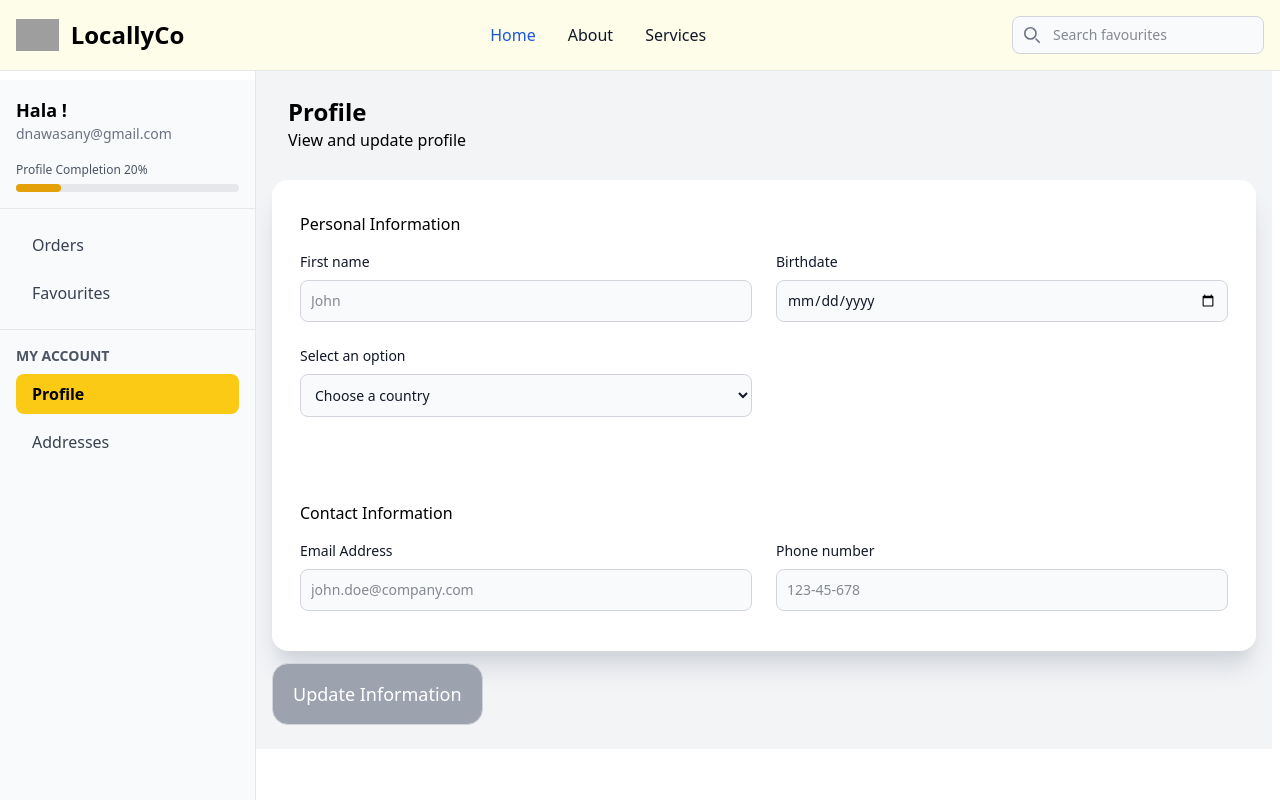
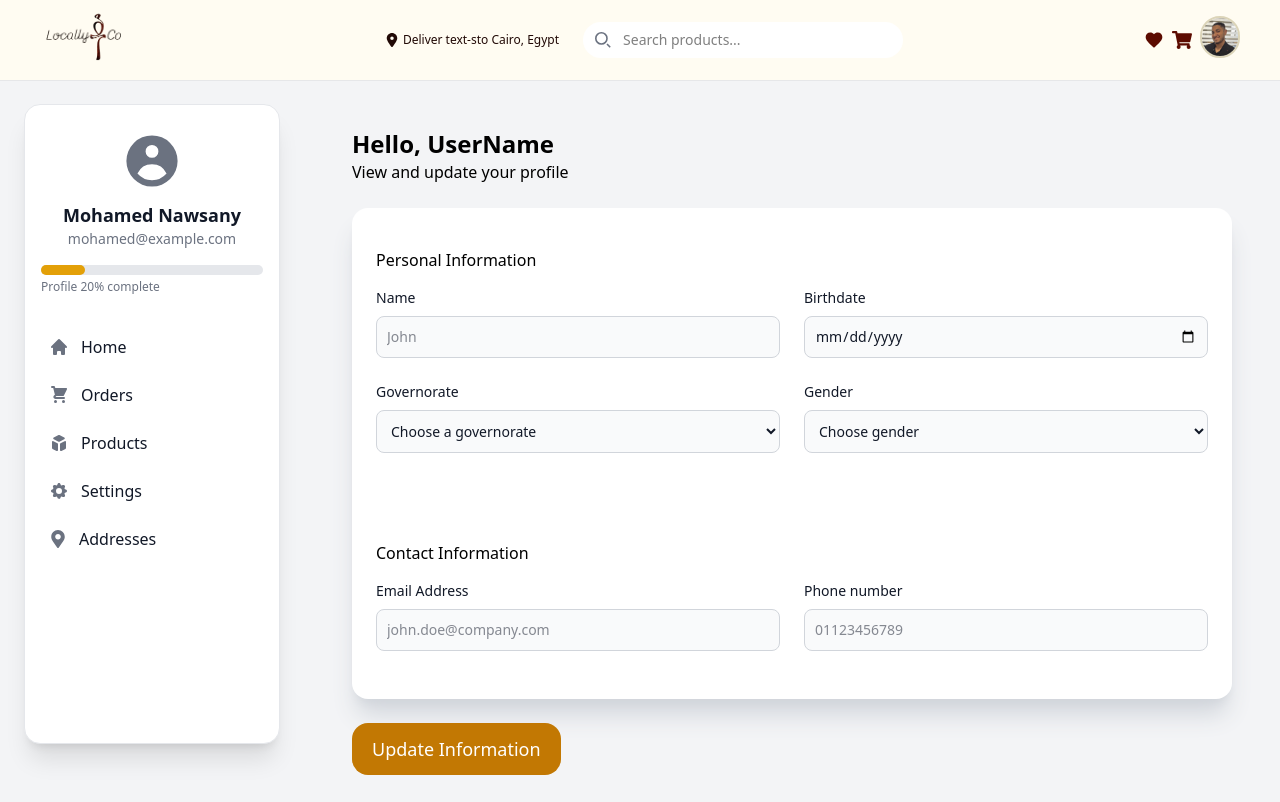
Before and after one commit to mohamedmohab619/locallyCo, a Next.js app: page /profile in a window 1280 px wide. Shown: the top 802 px of the page. Built offline with nearby package versions, Linux system fonts and the light colour scheme; grey boxes are pictures that could not be loaded.

Commit message:
My profile

```diff
--- a/app/components/Sidebar.jsx
+++ b/app/components/Sidebar.jsx
@@ -1,87 +1,102 @@
 "use client";
-import React from "react";
+
+import React, { useEffect } from "react";
 import Link from "next/link";
-import { usePathname } from "next/navigation";
+import { initFlowbite } from "flowbite";
+import { FaMapMarkerAlt } from "react-icons/fa";
+import {
+  HiHome,
+  HiShoppingCart,
+  HiCube,
+  HiCog,
+  HiUserCircle,
+} from "react-icons/hi";
 
-const Sidebar = () => {
-  const pathname = usePathname();
+export default function Sidebar() {
+  useEffect(() => {
+    initFlowbite();
+  }, []);
+
+  // You can pass user data dynamically later instead of hardcoding
+  const user = {
+    name: "Mohamed Nawsany",
+    email: "mohamed@example.com",
+    progress: 20,
+  };
+
+  const navItems = [
+    { href: "/", label: "Home", icon: <HiHome className="w-5 h-5" /> },
+    {
+      href: "/orders",
+      label: "Orders",
+      icon: <HiShoppingCart className="w-5 h-5" />,
+    },
+    {
+      href: "/products",
+      label: "Products",
+      icon: <HiCube className="w-5 h-5" />,
+    },
+    {
+      href: "/settings",
+      label: "Settings",
+      icon: <HiCog className="w-5 h-5" />,
+    },
+    {
+      href: "/addresses",
+      label: "Addresses",
+      icon: <FaMapMarkerAlt className="text-lg" />,
+    },
+  ];
 
   return (
+    <div className="flex justify-start px-6 py-6">
 <aside
-      className="fixed top-20 left-0 h-[calc(100vh-80px)] w-64 bg-gray-50 border-r border-gray-200"
+  className="w-64 max-h-[80vh] overflow-y-auto bg-white border border-gray-200
+             rounded-2xl shadow-xl dark:bg-gray-800 dark:border-gray-700"
 >
-      {/* Profile Box */}
-      <div className="p-4 border-b border-gray-200">
-        <h3 className="text-lg font-semibold">Hala !</h3>
-        <p className="text-sm text-gray-500">dnawasany@gmail.com</p>
-        <div className="mt-3">
-          <span className="text-xs text-gray-600">Profile Completion 20%</span>
-          <div className="w-full bg-gray-200 rounded-full h-2 mt-1">
-            <div className="bg-yellow-400 h-2 rounded-full w-1/5"></div>
+        <div className="h-full px-4 py-6 overflow-y-auto">
+          {/* User Info Section */}
+          <div className="flex flex-col items-center mb-8">
+            <HiUserCircle className="w-16 h-16 text-gray-500 mb-2" />
+            <h2 className="text-lg font-semibold text-gray-900 dark:text-white">
+              {user.name}
+            </h2>
+            <p className="text-sm text-gray-500 dark:text-gray-400">
+              {user.email}
+            </p>
+            {/* Progress Bar */}
+            <div className="w-full mt-4">
+              <div className="w-full bg-gray-200 rounded-full h-2.5 dark:bg-gray-700">
+                <div
+                  className="bg-yellow-400 h-2.5 rounded-full"
+                  style={{ width: `${user.progress}%` }}
+                ></div>
               </div>
+              <p className="text-xs text-gray-500 mt-1">
+                Profile {user.progress}% complete
+              </p>
             </div>
           </div>
 
-      {/* Menu */}
-      <ul className="p-4 space-y-2">
-        <li>
+          {/* Navigation */}
+          <ul className="space-y-2 font-medium">
+            {navItems.map((item, index) => (
+              <li key={index}>
                   <Link
-            href="/orders"
-            className={`block px-4 py-2 rounded-lg transition ${
-              pathname === "/orders"
-                ? "bg-yellow-300 text-black font-semibold"
-                : "hover:bg-gray-100 text-gray-700"
-            }`}
+        href={item.href}
+        className="flex items-center p-2 text-gray-900 rounded-lg
+                   dark:text-white hover:bg-[#9F580A] hover:text-white group"
       >
-            Orders
+                  <span className="text-gray-500 dark:text-gray-300">
+                    {item.icon}
+                  </span>
+                  <span className="ms-3">{item.label}</span>
                 </Link>
               </li>
-        <li>
-          <Link
-            href="/wishlist"
-            className={`block px-4 py-2 rounded-lg transition ${
-              pathname === "/wishlist"
-                ? "bg-yellow-300 text-black font-semibold"
-                : "hover:bg-gray-100 text-gray-700"
-            }`}
-          >
-            Favourites
-          </Link>
-        </li>
-      </ul>
-
-      {/* Account Section */}
-      <div className="p-4 border-t border-gray-200">
-        <h4 className="text-sm font-bold text-gray-600 mb-2">MY ACCOUNT</h4>
-        <ul className="space-y-2">
-          <li>
-            <Link
-              href="/profile"
-              className={`block px-4 py-2 rounded-lg transition ${
-                pathname === "/profile"
-                  ? "bg-yellow-300 text-black font-semibold"
-                  : "hover:bg-gray-100 text-gray-700"
-              }`}
-            >
-              Profile
-            </Link>
-          </li>
-          <li>
-            <Link
-              href="/addresses"
-              className={`block px-4 py-2 rounded-lg transition ${
-                pathname === "/addresses"
-                  ? "bg-yellow-300 text-black font-semibold"
-                  : "hover:bg-gray-100 text-gray-700"
-              }`}
-            >
-              Addresses
-            </Link>
-          </li>
+            ))}
           </ul>
         </div>
       </aside>
+    </div>
   );
-};
-
-export default Sidebar;
+}
--- a/app/profile/ProfileInfo.tsx
+++ b/app/profile/ProfileInfo.tsx
@@ -1,106 +1,248 @@
 "use client";
 
-import Sidebar from "../components/Sidebar"; // adjust path if needed
+import React, { useState } from "react";
 
 export default function ProfileInfo() {
+  const [formData, setFormData] = useState({
+    first_name: "",
+    birthdate: "",
+    governorate: "",
+    gender: "",
+    email: "",
+    phone: "",
+  });
+
+  const [errors, setErrors] = useState({
+    first_name: "",
+    birthdate: "",
+    email: "",
+    phone: "",
+  });
+
+  // Validation functions
+  const validateName = (name: string) => {
+    if (!/^[A-Za-z\s]+$/.test(name)) {
+      return "Name must only contain letters and spaces";
+    }
+    return "";
+  };
+
+  const validateEmail = (email: string) => {
+    if (!/^[^\s@]+@[^\s@]+\.[^\s@]+$/.test(email)) {
+      return "Invalid email format";
+    }
+    return "";
+  };
+
+  const validatePhone = (phone: string) => {
+    if (!/^(010|011|012|015)\d{8}$/.test(phone)) {
+      return "Phone must start with 010, 011, 012, or 015 and be 11 digits";
+    }
+    return "";
+  };
+
+  const validateBirthdate = (birthdate: string) => {
+    if (!birthdate) return "Birthdate is required";
+
+    const birth = new Date(birthdate);
+    const today = new Date();
+
+    const age =
+      today.getFullYear() -
+      birth.getFullYear() -
+      (today < new Date(today.getFullYear(), birth.getMonth(), birth.getDate()) ? 1 : 0);
+
+    if (age < 7) return "Age must be at least 7 years old";
+    if (age > 90) return "Age must be less than 90 years old";
+
+    return "";
+  };
+
+  // Handle change
+  const handleChange = (e: React.ChangeEvent<HTMLInputElement | HTMLSelectElement>) => {
+    const { id, value } = e.target;
+    setFormData({ ...formData, [id]: value });
+  };
+
+  // Handle submit
+  const handleSubmit = () => {
+    const newErrors = {
+      first_name: validateName(formData.first_name),
+      email: validateEmail(formData.email),
+      phone: validatePhone(formData.phone),
+      birthdate: validateBirthdate(formData.birthdate),
+    };
+
+    setErrors(newErrors);
+
+    if (Object.values(newErrors).every((err) => err === "")) {
+      alert("Profile updated successfully ✅");
+      console.log(formData);
+    }
+  };
+
   return (
-    <div className="flex">
-      {/* Sidebar */}
-      <Sidebar />
-
-      {/* Main content */}
-      <div className="p-4 pt-20 mx-2 md:ml-64 bg-gray-100 w-full">
-        <div>
-          <div className="p-4">
-            <h1 className="text-2xl font-semibold">Profile</h1>
-            <p>View and update profile</p>
+    <div className="p-6">
+      <div className="mb-6">
+        <h1 className="text-2xl font-semibold">Hello, {formData.first_name || "UserName"}</h1>
+        <p>View and update your profile</p>
       </div>
 
       <div className="shadow-xl bg-white shadow-gray-300 rounded-2xl">
-            <div className="p-4 m-3 rounded-2xl">
+        {/* Personal Info */}
+        <div className="p-6">
           <h2 className="py-4">Personal Information</h2>
           <div className="grid gap-6 mb-6 md:grid-cols-2">
+            {/* Name */}
             <div>
-                  <label htmlFor="first_name" className="block mb-2 text-sm font-medium text-gray-900 dark:text-white">
-                    First name
+              <label htmlFor="first_name" className="block mb-2 text-sm font-medium text-gray-900">
+                Name
               </label>
               <input
                 type="text"
                 id="first_name"
-                    className="bg-gray-50 border border-gray-300 text-gray-900 text-sm rounded-lg focus:ring-blue-500 focus:border-blue-500 block w-full p-2.5 dark:bg-gray-700 dark:border-gray-600 dark:placeholder-gray-400 dark:text-white dark:focus:ring-blue-500 dark:focus:border-blue-500"
+                value={formData.first_name}
+                onChange={handleChange}
+                className="bg-gray-50 border border-gray-300 text-gray-900 text-sm rounded-lg
+                focus:ring-blue-500 focus:border-blue-500 block w-full p-2.5"
                 placeholder="John"
                 required
               />
+              {errors.first_name && <p className="text-red-500 text-sm">{errors.first_name}</p>}
             </div>
 
+            {/* Birthdate */}
             <div>
-                  <label htmlFor="birthdate" className="block mb-2 text-sm font-medium text-gray-900 dark:text-white">
+              <label htmlFor="birthdate" className="block mb-2 text-sm font-medium text-gray-900">
                 Birthdate
               </label>
               <input
                 type="date"
                 id="birthdate"
-                    className="bg-gray-50 border border-gray-300 text-gray-900 text-sm rounded-lg focus:ring-blue-500 focus:border-blue-500 block w-full p-2.5 dark:bg-gray-700 dark:border-gray-600 dark:placeholder-gray-400 dark:text-white dark:focus:ring-blue-500 dark:focus:border-blue-500"
+                value={formData.birthdate}
+                onChange={handleChange}
+                className="bg-gray-50 border border-gray-300 text-gray-900 text-sm rounded-lg
+                focus:ring-blue-500 focus:border-blue-500 block w-full p-2.5"
                 required
               />
+              {errors.birthdate && <p className="text-red-500 text-sm">{errors.birthdate}</p>}
             </div>
+
+            {/* Governorate */}
             <div>
-                  <label htmlFor="countries" className="block mb-2 text-sm font-medium text-gray-900 dark:text-white">
-                    Select an option
+              <label htmlFor="governorate" className="block mb-2 text-sm font-medium text-gray-900">
+                Governorate
               </label>
               <select
-                    id="countries"
-                    className="bg-gray-50 border border-gray-300 text-gray-900 text-sm rounded-lg focus:ring-blue-500 focus:border-blue-500 block w-full p-2.5 dark:bg-gray-700 dark:border-gray-600 dark:placeholder-gray-400 dark:text-white dark:focus:ring-blue-500 dark:focus:border-blue-500"
+                id="governorate"
+                value={formData.governorate}
+                onChange={handleChange}
+                className="bg-gray-50 border border-gray-300 text-gray-900 text-sm rounded-lg
+                focus:ring-blue-500 focus:border-blue-500 block w-full p-2.5"
               >
-                    <option value="">Choose a country</option>
-                    <option value="EG">Egypt</option>
-                    <option value="SA">Saudi Arabia</option>
-                    <option value="FR">Other</option>
+                <option value="">Choose a governorate</option>
+                <option value="Cairo">Cairo</option>
+                <option value="Giza">Giza</option>
+                <option value="Alexandria">Alexandria</option>
+                <option value="Dakahlia">Dakahlia</option>
+                <option value="Red Sea">Red Sea</option>
+                <option value="Beheira">Beheira</option>
+                <option value="Fayoum">Fayoum</option>
+                <option value="Gharbia">Gharbia</option>
+                <option value="Ismailia">Ismailia</option>
+                <option value="Menofia">Menofia</option>
+                <option value="Minya">Minya</option>
+                <option value="Qaliubiya">Qaliubiya</option>
+                <option value="New Valley">New Valley</option>
+                <option value="Suez">Suez</option>
+                <option value="Aswan">Aswan</option>
+                <option value="Assiut">Assiut</option>
+                <option value="Beni Suef">Beni Suef</option>
+                <option value="Port Said">Port Said</option>
+                <option value="Damietta">Damietta</option>
+                <option value="Sharkia">Sharkia</option>
+                <option value="South Sinai">South Sinai</option>
+                <option value="Kafr El Sheikh">Kafr El Sheikh</option>
+                <option value="Matrouh">Matrouh</option>
+                <option value="Luxor">Luxor</option>
+                <option value="Qena">Qena</option>
+                <option value="North Sinai">North Sinai</option>
+                <option value="Sohag">Sohag</option>
+              </select>
+            </div>
+
+            {/* Gender */}
+            <div>
+              <label htmlFor="gender" className="block mb-2 text-sm font-medium text-gray-900">
+                Gender
+              </label>
+              <select
+                id="gender"
+                value={formData.gender}
+                onChange={handleChange}
+                className="bg-gray-50 border border-gray-300 text-gray-900 text-sm rounded-lg
+                focus:ring-blue-500 focus:border-blue-500 block w-full p-2.5"
+              >
+                <option value="">Choose gender</option>
+                <option value="Male">Male</option>
+                <option value="Female">Female</option>
               </select>
             </div>
           </div>
         </div>
 
-            <div className="p-4 m-3 rounded-2xl">
+        {/* Contact Info */}
+        <div className="p-6">
           <h2 className="py-4">Contact Information</h2>
           <div className="grid gap-6 mb-6 md:grid-cols-2">
+            {/* Email */}
             <div>
-                  <label htmlFor="email" className="block mb-2 text-sm font-medium text-gray-900 dark:text-white">
+              <label htmlFor="email" className="block mb-2 text-sm font-medium text-gray-900">
                 Email Address
               </label>
               <input
                 type="email"
                 id="email"
-                    className="bg-gray-50 border border-gray-300 text-gray-900 text-sm rounded-lg focus:ring-blue-500 focus:border-blue-500 block w-full p-2.5 dark:bg-gray-700 dark:border-gray-600 dark:placeholder-gray-400 dark:text-white dark:focus:ring-blue-500 dark:focus:border-blue-500"
+                value={formData.email}
+                onChange={handleChange}
+                className="bg-gray-50 border border-gray-300 text-gray-900 text-sm rounded-lg
+                focus:ring-blue-500 focus:border-blue-500 block w-full p-2.5"
                 placeholder="john.doe@company.com"
                 required
               />
+              {errors.email && <p className="text-red-500 text-sm">{errors.email}</p>}
             </div>
+
+            {/* Phone */}
             <div>
-                  <label htmlFor="phone" className="block mb-2 text-sm font-medium text-gray-900 dark:text-white">
+              <label htmlFor="phone" className="block mb-2 text-sm font-medium text-gray-900">
                 Phone number
               </label>
               <input
                 type="tel"
                 id="phone"
-                    className="bg-gray-50 border border-gray-300 text-gray-900 text-sm rounded-lg focus:ring-blue-500 focus:border-blue-500 block w-full p-2.5 dark:bg-gray-700 dark:border-gray-600 dark:placeholder-gray-400 dark:text-white dark:focus:ring-blue-500 dark:focus:border-blue-500"
-                    placeholder="123-45-678"
-                    pattern="[0-9]{3}-[0-9]{2}-[0-9]{3}"
+                value={formData.phone}
+                onChange={handleChange}
+                className="bg-gray-50 border border-gray-300 text-gray-900 text-sm rounded-lg
+                focus:ring-blue-500 focus:border-blue-500 block w-full p-2.5"
+                placeholder="01123456789"
                 required
               />
+              {errors.phone && <p className="text-red-500 text-sm">{errors.phone}</p>}
             </div>
           </div>
         </div>
       </div>
 
+      {/* Save button */}
       <button
         type="button"
-            className="text-white bg-gray-400 border border-gray-300 focus:outline-none hover:bg-gray-100 focus:ring-4 focus:ring-gray-100 font-medium rounded-2xl text-lg px-5 py-4 me-2 mb-2 dark:bg-gray-800 dark:text-white dark:border-gray-600 dark:hover:bg-gray-700 dark:hover:border-gray-600 dark:focus:ring-gray-700"
+        onClick={handleSubmit}
+        className="mt-6 text-white bg-yellow-500 hover:bg-yellow-600
+        font-medium rounded-2xl text-lg px-5 py-3"
       >
         Update Information
       </button>
     </div>
-      </div>
-    </div>
   );
 }
--- a/app/profile/Sidebar.tsx
+++ b/app/profile/Sidebar.tsx
@@ -1,24 +1,64 @@
 "use client";
 
-import React from "react";
-import { initFlowbite } from 'flowbite';
+import { useEffect } from "react";
+import { initFlowbite } from "flowbite";
+import Link from "next/link";
 
-type SidebarProps = {
-  title: string;
-  icon?: React.ReactNode;
-};
-
-export default function Sidebar(props: SidebarProps){
-   React.useEffect(() => {
-    // Initialize Flowbite's JavaScript
+export default function Sidebar({ title }: { title: string }) {
+  useEffect(() => {
     initFlowbite();
   }, []);
-    return(
-         <li className="bg-yellow-50 dark:bg-gray-800">
-            <a href="#" className="flex items-center p-2 text-gray-900 rounded-lg dark:text-white hover:bg-gray-100 dark:hover:bg-gray-700 group">
-               {props.icon}
-               <span className="ms-3">{props.title}</span>
-            </a>
-         </li>
-    )
+
+  return (
+    <div className="h-full px-3 pb-4 overflow-y-auto bg-white dark:bg-gray-800">
+      {/* Title */}
+      <div className="p-4 text-xl font-bold text-gray-900 dark:text-white">
+        {title}
+      </div>
+
+      {/* Sidebar navigation */}
+      <ul className="space-y-2 font-medium">
+        <li>
+          <Link
+            href="/"
+            className="flex items-center p-2 text-gray-700 rounded-lg
+                       hover:bg-gray-100 dark:text-gray-200
+                       dark:hover:bg-gray-700"
+          >
+            <span className="ml-3">Home</span>
+          </Link>
+        </li>
+        <li>
+          <Link
+            href="/orders"
+            className="flex items-center p-2 text-gray-700 rounded-lg
+                       hover:bg-gray-100 dark:text-gray-200
+                       dark:hover:bg-gray-700"
+          >
+            <span className="ml-3">Orders</span>
+          </Link>
+        </li>
+        <li>
+          <Link
+            href="/products"
+            className="flex items-center p-2 text-gray-700 rounded-lg
+                       hover:bg-gray-100 dark:text-gray-200
+                       dark:hover:bg-gray-700"
+          >
+            <span className="ml-3">Products</span>
+          </Link>
+        </li>
+        <li>
+          <Link
+            href="/settings"
+            className="flex items-center p-2 text-gray-700 rounded-lg
+                       hover:bg-gray-100 dark:text-gray-200
+                       dark:hover:bg-gray-700"
+          >
+            <span className="ml-3">Settings</span>
+          </Link>
+        </li>
+      </ul>
+    </div>
+  );
 }
--- a/app/profile/page.tsx
+++ b/app/profile/page.tsx
@@ -1,70 +1,27 @@
-import Header from "../favourites/Header";
-
+import Navbar from "../components/NavBar";
 import Sidebar from "../components/Sidebar";
 import ProfileInfo from "./ProfileInfo";
+import Footer from "../components/Footer";
 
-export default function Home(){
-    const sidebarProperties = [
-        {
-            title: "Orders",
-            icon: (
-                <svg className="w-5 h-5 text-gray-500 transition duration-75 dark:text-gray-400 group-hover:text-gray-900 dark:group-hover:text-white" aria-hidden="true" xmlns="http://www.w3.org/2000/svg" fill="currentColor" viewBox="0 0 22 21">
-                    <path d="M16.975 11H10V4.025a1 1 0 0 0-1.066-.998 8.5 8.5 0 1 0 9.039 9.039.999.999 0 0 0-1-1.066h.002Z"/>
-                    <path d="M12.5 0c-.157 0-.311.01-.565.027A1 1 0 0 0 11 1.02V10h8.975a1 1 0 0 0 1-.935c.013-.188.028-.374.028-.565A8.51 8.51 0 0 0 12.5 0Z"/>
-                </svg>
-            )
-        },
-        {
-            title: "LocallyCo Credits",
-            icon: (
-                <svg className="shrink-0 w-5 h-5 text-gray-500 transition duration-75 dark:text-gray-400 group-hover:text-gray-900 dark:group-hover:text-white" aria-hidden="true" xmlns="http://www.w3.org/2000/svg" fill="currentColor" viewBox="0 0 18 18">
-                  <path d="M6.143 0H1.857A1.857 1.857 0 0 0 0 1.857v4.286C0 7.169.831 8 1.857 8h4.286A1.857 1.857 0 0 0 8 6.143V1.857A1.857 1.857 0 0 0 6.143 0Zm10 0h-4.286A1.857 1.857 0 0 0 10 1.857v4.286C10 7.169 10.831 8 11.857 8h4.286A1.857 1.857 0 0 0 18 6.143V1.857A1.857 1.857 0 0 0 16.143 0Zm-10 10H1.857A1.857 1.857 0 0 0 0 11.857v4.286C0 17.169.831 18 1.857 18h4.286A1.857 1.857 0 0 0 8 16.143v-4.286A1.857 1.857 0 0 0 6.143 10Zm10 0h-4.286A1.857 1.857 0 0 0 10 11.857v4.286c0 1.026.831 1.857 1.857 1.857h4.286A1.857 1.857 0 0 0 18 16.143v-4.286A1.857 1.857 0 0 0 16.143 10Z"/>
-               </svg>
-            )
-        },
-        {
-            title: "Sign In",
-            icon: (
-                <svg className="shrink-0 w-5 h-5 text-gray-500 transition duration-75 dark:text-gray-400 group-hover:text-gray-900 dark:group-hover:text-white" aria-hidden="true" xmlns="http://www.w3.org/2000/svg" fill="currentColor" viewBox="0 0 20 20">
-                  <path d="m17.418 3.623-.018-.008a6.713 6.713 0 0 0-2.4-.569V2h1a1 1 0 1 0 0-2h-2a1 1 0 0 0-1 1v2H9.89A6.977 6.977 0 0 1 12 8v5h-2V8A5 5 0 1 0 0 8v6a1 1 0 0 0 1 1h8v4a1 1 0 0 0 1 1h2a1 1 0 0 0 1-1v-4h6a1 1 0 0 0 1-1V8a5 5 0 0 0-2.582-4.377ZM6 12H4a1 1 0 0 1 0-2h2a1 1 0 0 1 0 2Z"/>
-               </svg>
-            )
-        },
-    ]
+export default function ProfilePage() {
+  return (
+    <div className="flex flex-col min-h-screen bg-gray-100">
+      {/* Navbar */}
+      <Navbar />
 
-    const sidebarElement = sidebarProperties.map(function(item, index){
-        return(
-            <Sidebar
-                key={index}
-                title={item.title}
-                icon={item.icon}
-            />
-        )
-    })
+      {/* Main layout (Sidebar + Content) */}
+      <div className="flex flex-1">
+        {/* Sidebar */}
+        <Sidebar />
 
-    return(
-        <main>
-            <Header/>
-            <aside id="logo-sidebar" className="fixed top-0 left-0 z-40 w-64 h-screen pt-20 transition-transform -translate-x-full bg-white border-r border-gray-200 md:translate-x-0 dark:bg-gray-800 dark:border-gray-700" aria-label="Sidebar">
-                <div className="h-full px-3 pb-4 overflow-y-auto bg-white dark:bg-gray-800">
-                    <ul className="pt-4 space-y-2 font-medium border-b border-gray-200 dark:border-gray-700">
-                    <li className="text-gray-900 dark:text-white">
-                    <div className="py-5">
-                    <h2>Hello!</h2>
-                    <p>user@email.com</p>
-                    <p>Your Profile is 20% complete</p>
-                    </div>
-                    <div className="w-full bg-gray-200 rounded-full h-2.5 mb-4 dark:bg-gray-700">
-                        <div className="bg-yellow-400 h-2.5 rounded-full w-15"></div>
-                    </div>
-                    </li>
-                    </ul>
-                    <ul className="pt-4 mt-4 space-y-2 font-medium">
-                        {sidebarElement}
-                    </ul>
-                </div>
-            </aside>
-            <ProfileInfo/>
+        {/* Main content */}
+        <main className="flex-1 p-6">
+          <ProfileInfo />
         </main>
-    )
+      </div>
+
+      {/* Footer stays at bottom */}
+      <Footer />
+    </div>
+  );
 }
```
Also changed, not shown: tsconfig.json (+8 -1 lines). Lines whose indentation alone changed are shown as unchanged.
